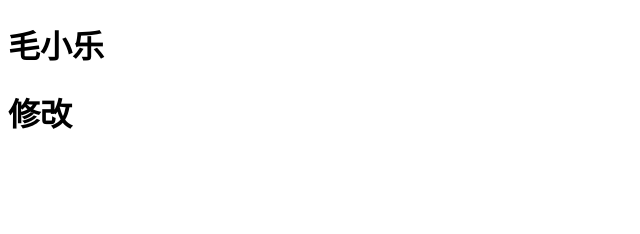
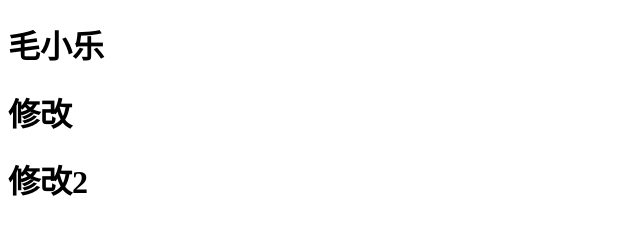
Before and after one commit to maoxiao-le/dzw_ui, a plain HTML site: page index.html in a window 1280 px wide. Shown: the whole page, without its empty margins (0-640 px from the left). Drawn offline with Linux system fonts and the light colour scheme.

Commit message:
第二次修改

```diff
--- a/index.html
+++ b/index.html
@@ -8,5 +8,6 @@
 		<h1>毛小乐</h1>
 
 		<h1>修改</h1>
+		<h1>修改2</h1>
 	</body>
 </html>
```
